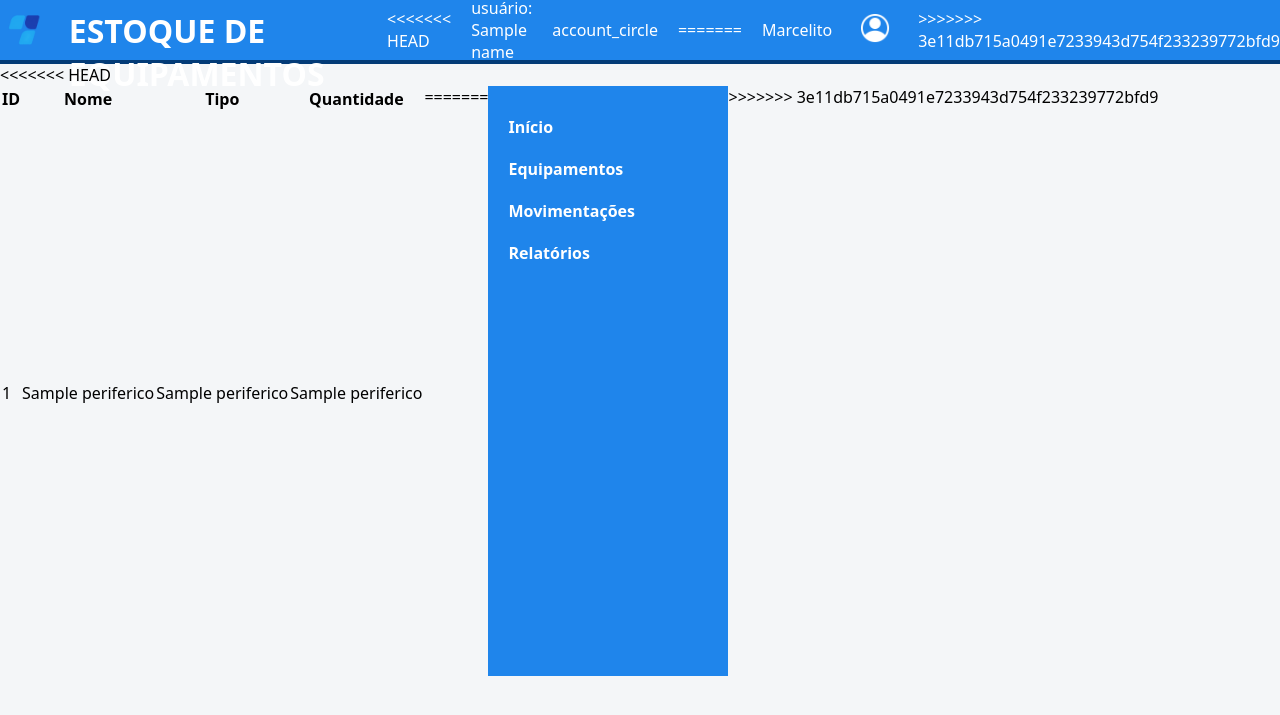
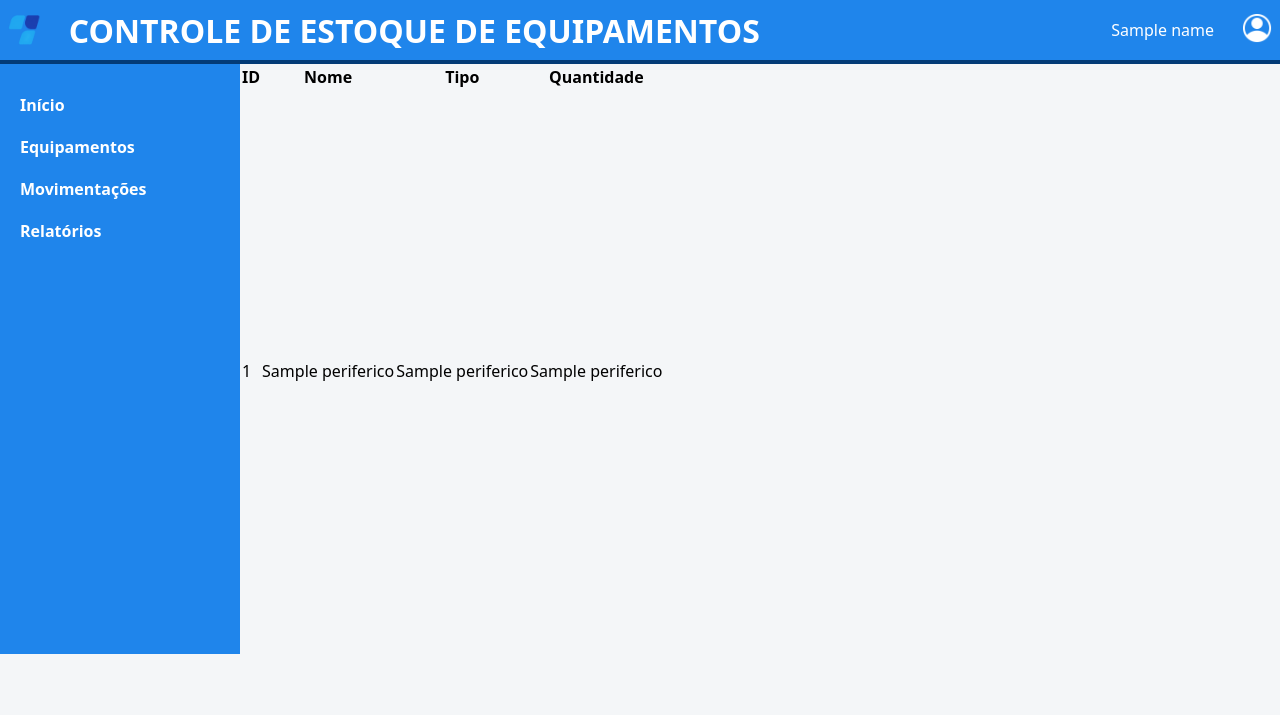
Before and after one commit to victorwallace231/FLF-PROJETO-CONTROLE, a Flask app: template templates/dashboard.html in a window 1280 px wide. Shown: the top 715 px of the page. Run offline with Flask 3, Linux system fonts and the light colour scheme; the template is opened without the code that fills it: most values are stand-ins (such as "Sample title", 1, 10 or a date in 2020).

Commit message:
tabela funcionando no dashboard

```diff
--- a/templates/dashboard.html
+++ b/templates/dashboard.html
@@ -18,13 +18,7 @@
             </div>
 
             <div class="part-header">
-<<<<<<< HEAD
-                <p>usuário: {{ name }}</p>
-                <span class="material-symbols-outlined">
-                    account_circle
-                </span>
-=======
-                <p>Marcelito</p>
+                <p>{{ name }}</p>
                 <div class="icon-container">
                     <button id="btn-icon" class="icon-btn">
                         <img class="logo-user" src="../static/img/user.png">
@@ -36,34 +30,12 @@
                         <p>Alguma coisa para testar.</p>
                     </div>
                 </div>
->>>>>>> 3e11db715a0491e7233943d754f233239772bfd9
             </div>
 
         </header>
 
-<<<<<<< HEAD
         <main>
-            <table>
-                <thead>
-                    <tr>
-                        <th>ID</th>
-                        <th>Nome</th>
-                        <th>Tipo</th>
-                        <th>Quantidade</th>
-                    </tr>
-                </thead>
-                <tbody>
-                    {% for periferico in perifericos %}
-                    <tr>
-                        <td><p>{{ periferico[0] }}</p></td>
-                        <td><p>{{ periferico[1] }}</p></td>
-                        <td><p>{{ periferico[2] }}</p></td>
-                        <td><p>{{ periferico[3] }}</p></td>
-                    </tr>
-                    {% endfor %}
-                </tbody>
-            </table>
-=======
+
         <div class="site-body">
 
             <nav class="sidebar">
@@ -90,9 +62,32 @@
                     </li>
                 </ul>
             </nav>
->>>>>>> 3e11db715a0491e7233943d754f233239772bfd9
 
             <main>
+                <!--
+                // Comando para escrever a tabela de equipamentos
+                // Porem tem um espaço muito grande entre o cabeçalho da tabela e o corpo da tabela, e não sei como resolver isso.
+                -->
+                <table>
+                <thead>
+                    <tr>
+                        <th>ID</th>
+                        <th>Nome</th>
+                        <th>Tipo</th>
+                        <th>Quantidade</th>
+                    </tr>
+                </thead>
+                <tbody>
+                    {% for periferico in perifericos %}
+                    <tr>
+                        <td><p>{{ periferico[0] }}</p></td>
+                        <td><p>{{ periferico[1] }}</p></td>
+                        <td><p>{{ periferico[2] }}</p></td>
+                        <td><p>{{ periferico[3] }}</p></td>
+                    </tr>
+                    {% endfor %}
+                </tbody>
+            </table>
 
             </main>
 
```
